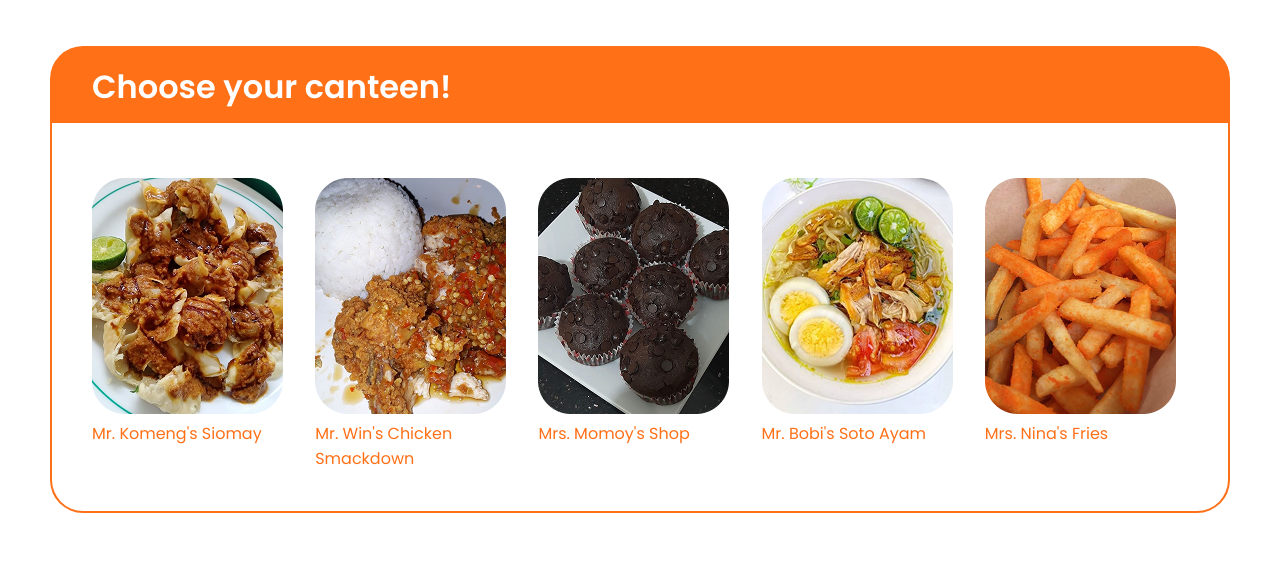
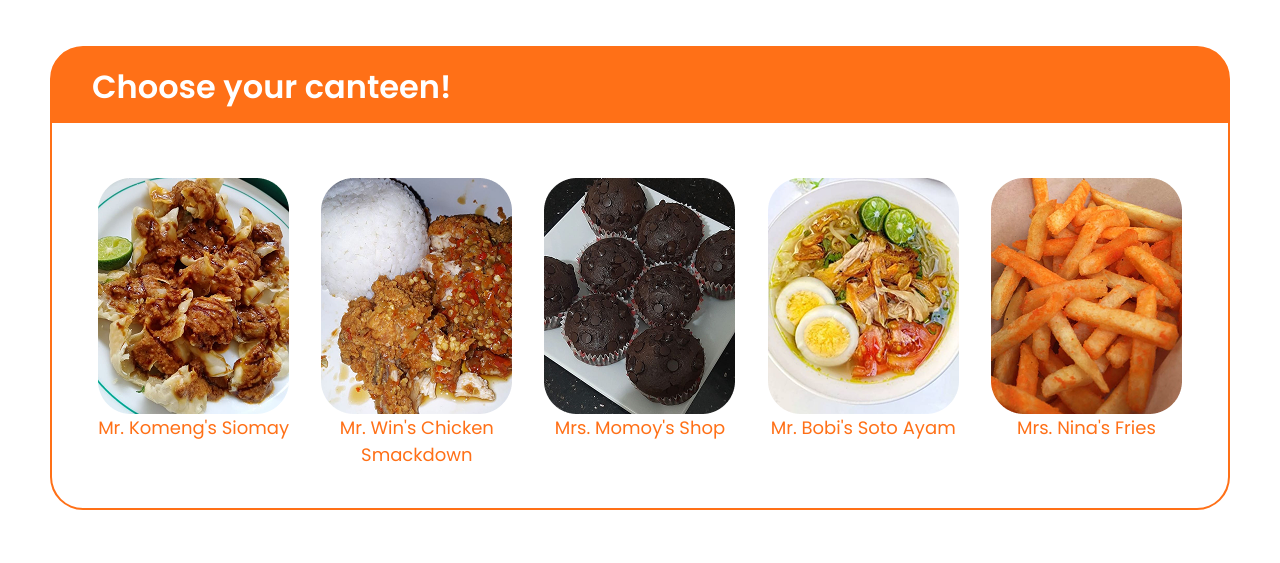
Before and after one commit to stifiennnnnn/OSC, a PHP site: page /htmlncss/explore.html in a window 1280 px wide. Shown: the part 463-1026 px from the top of the page. After the commit the page ends 973 px from the top, so only its background shows below. Run offline with PHP 8.4, Linux system fonts and the light colour scheme.

Commit message:
Update explore.css

```diff
--- a/htmlncss/explore.css
+++ b/htmlncss/explore.css
@@ -97,7 +97,7 @@ nav {
     padding: 0px 10px;
 }
 
-.profileredi, .notification {
+.profileredi, .notification, .menu-button {
     background: transparent;  /* Menghilangkan warna latar belakang */
     border: none;             /* Menghilangkan garis tepi */
     padding: 0;               /* Menghilangkan jarak dalam bawaan */
@@ -141,9 +141,19 @@ nav {
     grid-template-columns: repeat(5, 1fr); /* Membuat 5 kolom sama lebar */
     gap: 20px;                             /* Jarak antar toko */
     align-items: start;
+    justify-items: center;
     padding-top: 15px;
 }
 
 .selection p {
     color: #ff7017;
+    font-size: 18px;
 }
+
+.canteen-item {
+    display: flex;
+    flex-direction: column;
+    align-items: center;
+    text-align: center;
+    width: 100%;
+}
```
